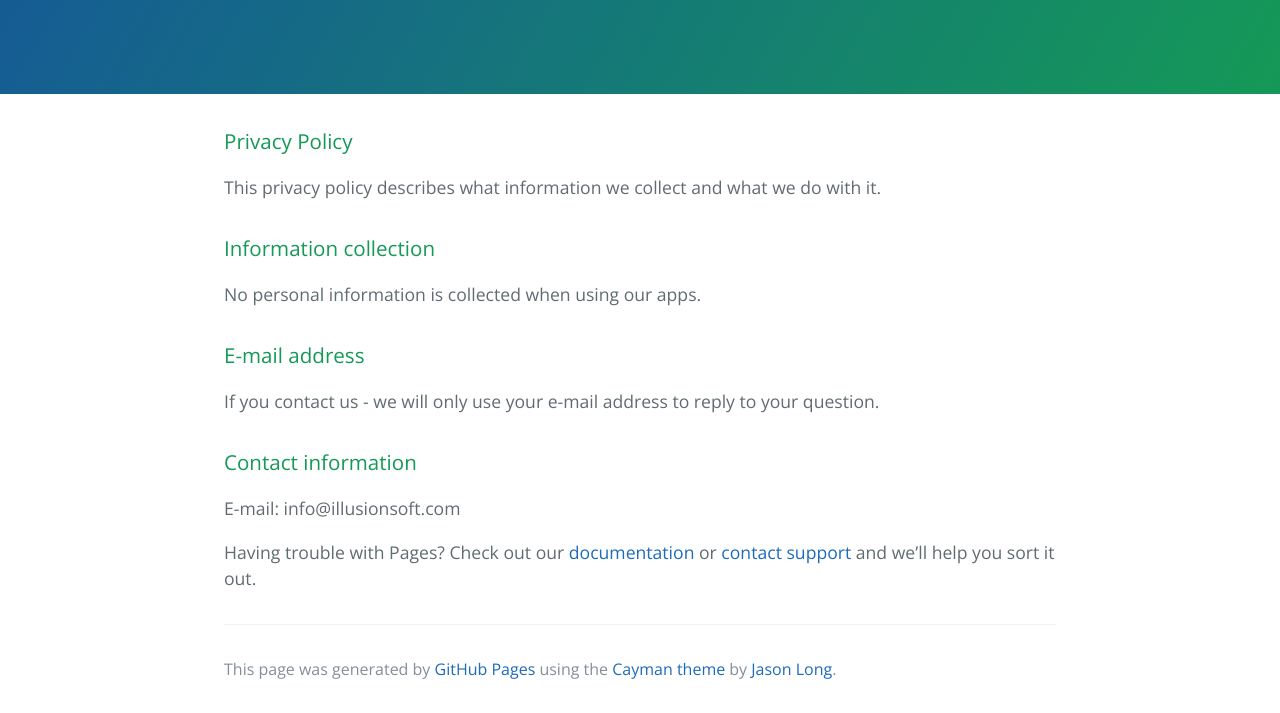
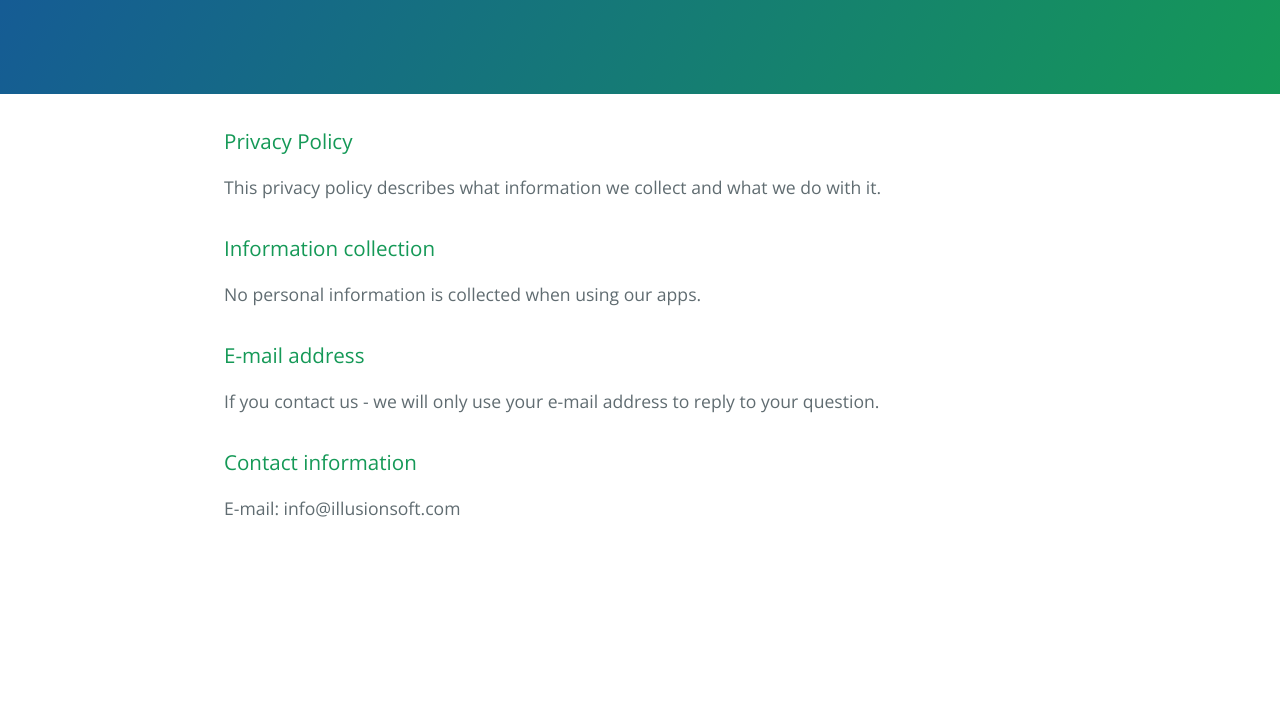
Before and after one commit to illusion-soft/illusion-soft.github.io, a plain HTML site: page index.html in a window 1280 px wide. Shown: the part 176-889 px from the top of the page. After the commit the page ends 800 px from the top, so only its background shows below. Drawn offline with nearby package versions, Linux system fonts and the light colour scheme.

Commit message:
Update index.html

```diff
--- a/index.html
+++ b/index.html
@@ -36,15 +36,5 @@
 
 <p>E-mail: info@illusionsoft.com</p>
 
-<p>Having trouble with Pages? Check out our <a href="https://help.github.com/pages">documentation</a> or <a href="https://github.com/contact">contact support</a> and we’ll help you sort it out.</p>
-
-      <footer class="site-footer">
-
-        <span class="site-footer-credits">This page was generated by <a href="https://pages.github.com">GitHub Pages</a> using the <a href="https://github.com/jasonlong/cayman-theme">Cayman theme</a> by <a href="https://twitter.com/jasonlong">Jason Long</a>.</span>
-      </footer>
-
-    </section>
-
-
   </body>
 </html>
```
